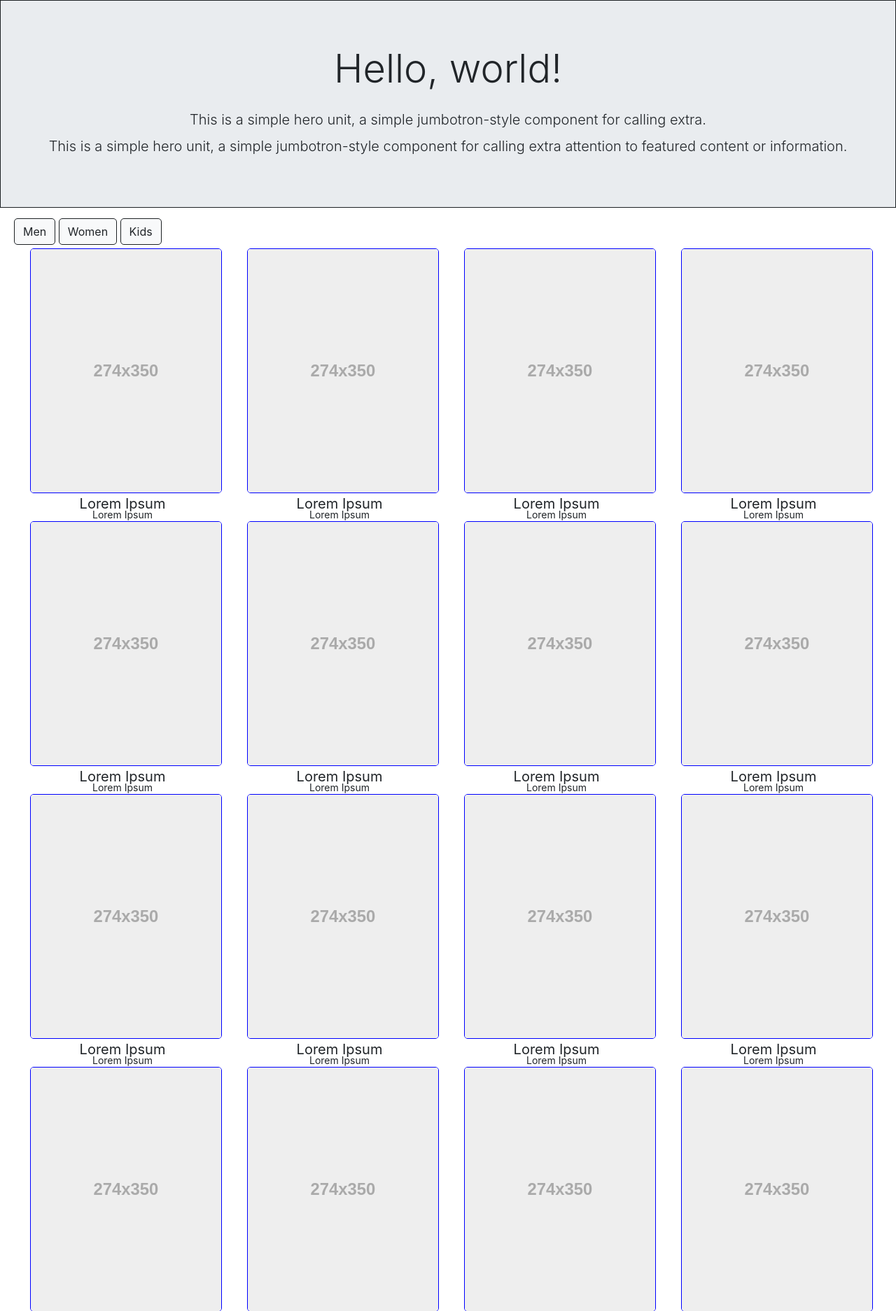
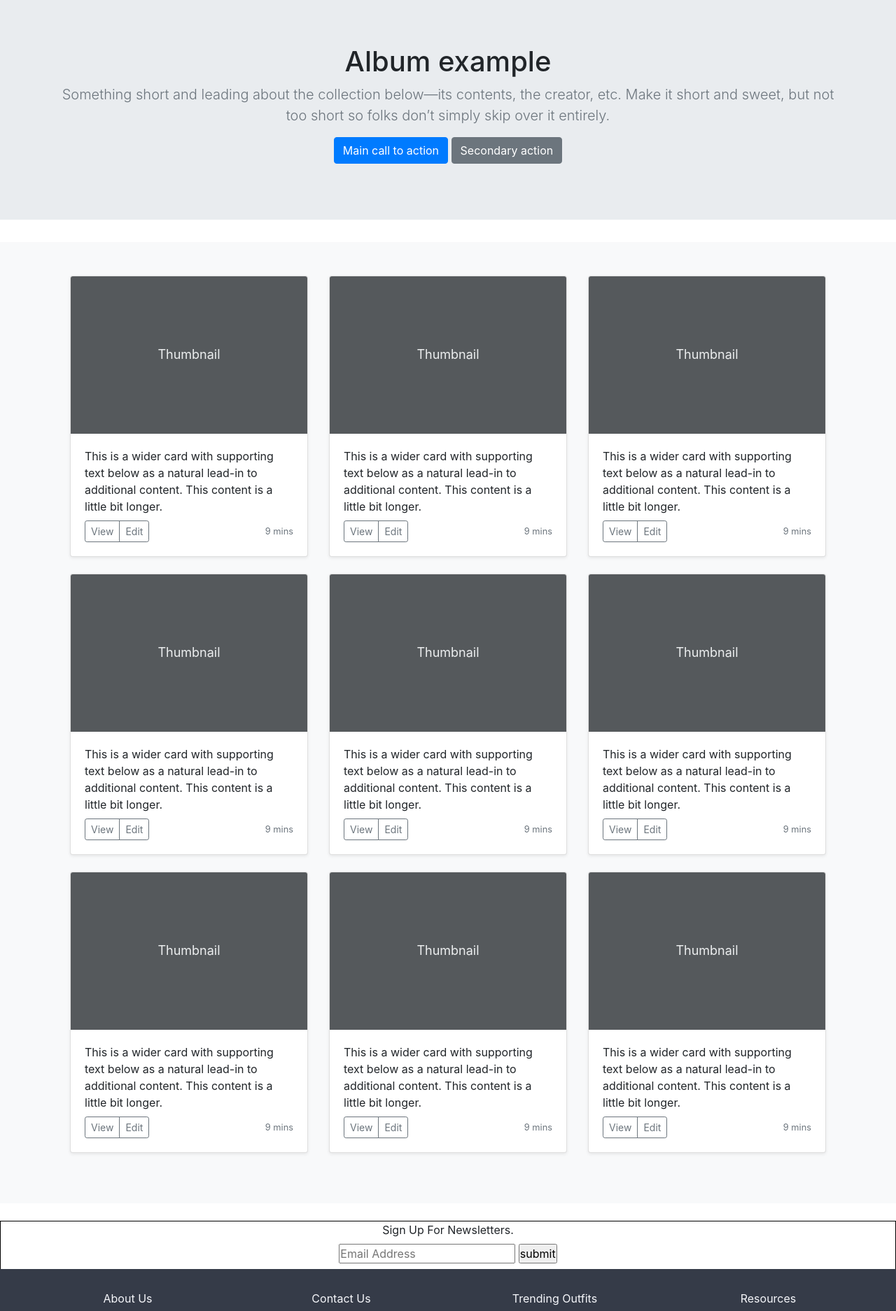
Before and after one commit to SedemQuame/Afroprints, a PHP site: page /html/index.php in a window 1280 px wide. Shown: the part 104-1978 px from the top of the page at 70% size. Run offline with PHP 8.4, Linux system fonts and the light colour scheme; some libraries are stand-ins or nearby versions.

Commit message:
changed the layout abit.

```diff
--- a/css/custom/general.css
+++ b/css/custom/general.css
@@ -13,6 +13,21 @@ nav{
     height: 4rem;
     width: 100%;
 }
+
+.bd-placeholder-img {
+    font-size: 1.125rem;
+    text-anchor: middle;
+    -webkit-user-select: none;
+    -moz-user-select: none;
+    -ms-user-select: none;
+    user-select: none;
+  }
+
+@media (min-width: 768px) {
+    .bd-placeholder-img-lg {
+      font-size: 3.5rem;
+    }
+  }
 
 .site-header {
     background-color: #353b48;
--- a/html/index.php
+++ b/html/index.php
@@ -3,8 +3,10 @@
 <head>
     <meta charset="UTF-8">
     <title>Title</title>
+
     <!--    StyleSheet links.-->
     <?php
+      include '../php/custom/included_pages/meta_data.php';
       include '../php/custom/sessions.php';
       include '../php/custom/included_pages/common_styles.php';
     ?>
@@ -15,14 +17,12 @@
         // Nav Bar.
         include '../php/custom/included_pages/nav.php';
     ?>
-
+<!--
     <div class="container-fluid jumbotron jumbotron-fluid banner-container">
-        <!--        This div will act as the banner.-->
-        <!-- <img class="banner-img" alt="" data-src="holder.js/1349x400"> -->
         <h1 class="display-4 text-center header">Hello, world!</h1>
         <p class="lead text-center sub-header">This is a simple hero unit, a simple jumbotron-style component for calling extra.</p>
         <p class="lead text-center sub-header">This is a simple hero unit, a simple jumbotron-style component for calling extra attention to featured content or information.</p>
-    </div>
+    </div> -->
 
     <?php
         // Featured products.
--- a/php/custom/included_pages/common_styles.php
+++ b/php/custom/included_pages/common_styles.php
@@ -1,3 +1,6 @@
 <link rel="stylesheet" href="../css/framework/bootstrap.css"/>
 <link rel="stylesheet" href="../css/custom/general.css">
 <link rel="stylesheet" href="../css/custom/footer.css">
+<link rel="canonical" href="https://getbootstrap.com/docs/4.3/examples/album/">
+<!-- Custom styles for this template -->
+<link href="album.css" rel="stylesheet">
--- a/php/custom/included_pages/featured_products.php
+++ b/php/custom/included_pages/featured_products.php
@@ -1,160 +1,167 @@
-<div class="sections">
-    <!--        This div will act as the content pane.-->
+<main role="main">
 
-    <div class="category">
-            <!--            This div will act as the section header that allows
-                            users to switch between sections.
-            -->
-            <a href="#" class="btn btn-light product-categories"> Men </a>
-            <a href="#" class="btn btn-light product-categories"> Women </a>
-            <a href="#" class="btn btn-light product-categories"> Kids </a>
+  <section class="jumbotron jumbotron-fluid text-center">
+    <div class="container">
+      <h1 class="jumbotron-heading">Album example</h1>
+      <p class="lead text-muted">Something short and leading about the collection below—its contents, the creator, etc. Make it short and sweet, but not too short so folks don’t simply skip over it entirely.</p>
+      <p>
+        <a href="#" class="btn btn-primary my-2">Main call to action</a>
+        <a href="#" class="btn btn-secondary my-2">Secondary action</a>
+      </p>
+    </div>
+  </section>
+
+  <div class="album py-5 bg-light">
+    <div class="container">
+
+      <div class="row">
+        <div class="col-md-4">
+          <div class="card mb-4 shadow-sm">
+            <svg class="bd-placeholder-img card-img-top" width="100%" height="225" xmlns="http://www.w3.org/2000/svg" preserveAspectRatio="xMidYMid slice" focusable="false" role="img" aria-label="Placeholder: Thumbnail"><title>Placeholder</title><rect width="100%" height="100%" fill="#55595c"/><text x="50%" y="50%" fill="#eceeef" dy=".3em">Thumbnail</text></svg>
+            <div class="card-body">
+              <p class="card-text">This is a wider card with supporting text below as a natural lead-in to additional content. This content is a little bit longer.</p>
+              <div class="d-flex justify-content-between align-items-center">
+                <div class="btn-group">
+                  <button type="button" class="btn btn-sm btn-outline-secondary">View</button>
+                  <button type="button" class="btn btn-sm btn-outline-secondary">Edit</button>
+                </div>
+                <small class="text-muted">9 mins</small>
+              </div>
+            </div>
+          </div>
         </div>
 
-    <div class="row">
-      <div class="col-12 col-sm-6 col-md-4 col-xl-3 product">
-          <img class="product-img" alt="" data-src="holder.js/274x350">
-          <p class="product-info caption"> Lorem Ipsum</p>
-          <p class="product-info price"> Lorem Ipsum</p>
+        <div class="col-md-4">
+          <div class="card mb-4 shadow-sm">
+            <svg class="bd-placeholder-img card-img-top" width="100%" height="225" xmlns="http://www.w3.org/2000/svg" preserveAspectRatio="xMidYMid slice" focusable="false" role="img" aria-label="Placeholder: Thumbnail"><title>Placeholder</title><rect width="100%" height="100%" fill="#55595c"/><text x="50%" y="50%" fill="#eceeef" dy=".3em">Thumbnail</text></svg>
+            <div class="card-body">
+              <p class="card-text">This is a wider card with supporting text below as a natural lead-in to additional content. This content is a little bit longer.</p>
+              <div class="d-flex justify-content-between align-items-center">
+                <div class="btn-group">
+                  <button type="button" class="btn btn-sm btn-outline-secondary">View</button>
+                  <button type="button" class="btn btn-sm btn-outline-secondary">Edit</button>
+                </div>
+                <small class="text-muted">9 mins</small>
+              </div>
+            </div>
+          </div>
         </div>
 
-      <div class="col-12 col-sm-6 col-md-4 col-xl-3 product">
-          <img class="product-img" alt="" data-src="holder.js/274x350">
-          <p class="product-info caption"> Lorem Ipsum</p>
-          <p class="product-info price"> Lorem Ipsum</p>
+        <div class="col-md-4">
+          <div class="card mb-4 shadow-sm">
+            <svg class="bd-placeholder-img card-img-top" width="100%" height="225" xmlns="http://www.w3.org/2000/svg" preserveAspectRatio="xMidYMid slice" focusable="false" role="img" aria-label="Placeholder: Thumbnail"><title>Placeholder</title><rect width="100%" height="100%" fill="#55595c"/><text x="50%" y="50%" fill="#eceeef" dy=".3em">Thumbnail</text></svg>
+            <div class="card-body">
+              <p class="card-text">This is a wider card with supporting text below as a natural lead-in to additional content. This content is a little bit longer.</p>
+              <div class="d-flex justify-content-between align-items-center">
+                <div class="btn-group">
+                  <button type="button" class="btn btn-sm btn-outline-secondary">View</button>
+                  <button type="button" class="btn btn-sm btn-outline-secondary">Edit</button>
+                </div>
+                <small class="text-muted">9 mins</small>
+              </div>
+            </div>
+          </div>
         </div>
 
-      <div class="col-12 col-sm-6 col-md-4 col-xl-3 product">
-        <img class="product-img" alt="" data-src="holder.js/274x350">
-        <p class="product-info caption"> Lorem Ipsum</p>
-        <p class="product-info price"> Lorem Ipsum</p>
+        <div class="col-md-4">
+          <div class="card mb-4 shadow-sm">
+            <svg class="bd-placeholder-img card-img-top" width="100%" height="225" xmlns="http://www.w3.org/2000/svg" preserveAspectRatio="xMidYMid slice" focusable="false" role="img" aria-label="Placeholder: Thumbnail"><title>Placeholder</title><rect width="100%" height="100%" fill="#55595c"/><text x="50%" y="50%" fill="#eceeef" dy=".3em">Thumbnail</text></svg>
+            <div class="card-body">
+              <p class="card-text">This is a wider card with supporting text below as a natural lead-in to additional content. This content is a little bit longer.</p>
+              <div class="d-flex justify-content-between align-items-center">
+                <div class="btn-group">
+                  <button type="button" class="btn btn-sm btn-outline-secondary">View</button>
+                  <button type="button" class="btn btn-sm btn-outline-secondary">Edit</button>
+                </div>
+                <small class="text-muted">9 mins</small>
+              </div>
+            </div>
+          </div>
         </div>
 
-      <div class="col-12 col-sm-6 col-md-4 col-xl-3 product">
-        <img class="product-img" alt="" data-src="holder.js/274x350">
-        <p class="product-info caption"> Lorem Ipsum</p>
-        <p class="product-info price"> Lorem Ipsum</p>
+        <div class="col-md-4">
+          <div class="card mb-4 shadow-sm">
+            <svg class="bd-placeholder-img card-img-top" width="100%" height="225" xmlns="http://www.w3.org/2000/svg" preserveAspectRatio="xMidYMid slice" focusable="false" role="img" aria-label="Placeholder: Thumbnail"><title>Placeholder</title><rect width="100%" height="100%" fill="#55595c"/><text x="50%" y="50%" fill="#eceeef" dy=".3em">Thumbnail</text></svg>
+            <div class="card-body">
+              <p class="card-text">This is a wider card with supporting text below as a natural lead-in to additional content. This content is a little bit longer.</p>
+              <div class="d-flex justify-content-between align-items-center">
+                <div class="btn-group">
+                  <button type="button" class="btn btn-sm btn-outline-secondary">View</button>
+                  <button type="button" class="btn btn-sm btn-outline-secondary">Edit</button>
+                </div>
+                <small class="text-muted">9 mins</small>
+              </div>
+            </div>
+          </div>
         </div>
 
-      <div class="col-12 col-sm-6 col-md-4 col-xl-3 product">
-          <img class="product-img" alt="" data-src="holder.js/274x350">
-          <p class="product-info caption"> Lorem Ipsum</p>
-          <p class="product-info price"> Lorem Ipsum</p>
+        <div class="col-md-4">
+          <div class="card mb-4 shadow-sm">
+            <svg class="bd-placeholder-img card-img-top" width="100%" height="225" xmlns="http://www.w3.org/2000/svg" preserveAspectRatio="xMidYMid slice" focusable="false" role="img" aria-label="Placeholder: Thumbnail"><title>Placeholder</title><rect width="100%" height="100%" fill="#55595c"/><text x="50%" y="50%" fill="#eceeef" dy=".3em">Thumbnail</text></svg>
+            <div class="card-body">
+              <p class="card-text">This is a wider card with supporting text below as a natural lead-in to additional content. This content is a little bit longer.</p>
+              <div class="d-flex justify-content-between align-items-center">
+                <div class="btn-group">
+                  <button type="button" class="btn btn-sm btn-outline-secondary">View</button>
+                  <button type="button" class="btn btn-sm btn-outline-secondary">Edit</button>
+                </div>
+                <small class="text-muted">9 mins</small>
+              </div>
+            </div>
+          </div>
         </div>
 
-      <div class="col-12 col-sm-6 col-md-4 col-xl-3 product">
-          <img class="product-img" alt="" data-src="holder.js/274x350">
-          <p class="product-info caption"> Lorem Ipsum</p>
-          <p class="product-info price"> Lorem Ipsum</p>
+        <div class="col-md-4">
+          <div class="card mb-4 shadow-sm">
+            <svg class="bd-placeholder-img card-img-top" width="100%" height="225" xmlns="http://www.w3.org/2000/svg" preserveAspectRatio="xMidYMid slice" focusable="false" role="img" aria-label="Placeholder: Thumbnail"><title>Placeholder</title><rect width="100%" height="100%" fill="#55595c"/><text x="50%" y="50%" fill="#eceeef" dy=".3em">Thumbnail</text></svg>
+            <div class="card-body">
+              <p class="card-text">This is a wider card with supporting text below as a natural lead-in to additional content. This content is a little bit longer.</p>
+              <div class="d-flex justify-content-between align-items-center">
+                <div class="btn-group">
+                  <button type="button" class="btn btn-sm btn-outline-secondary">View</button>
+                  <button type="button" class="btn btn-sm btn-outline-secondary">Edit</button>
+                </div>
+                <small class="text-muted">9 mins</small>
+              </div>
+            </div>
+          </div>
         </div>
 
-      <div class="col-12 col-sm-6 col-md-4 col-xl-3 product">
-        <img class="product-img" alt="" data-src="holder.js/274x350">
-        <p class="product-info caption"> Lorem Ipsum</p>
-        <p class="product-info price"> Lorem Ipsum</p>
+        <div class="col-md-4">
+          <div class="card mb-4 shadow-sm">
+            <svg class="bd-placeholder-img card-img-top" width="100%" height="225" xmlns="http://www.w3.org/2000/svg" preserveAspectRatio="xMidYMid slice" focusable="false" role="img" aria-label="Placeholder: Thumbnail"><title>Placeholder</title><rect width="100%" height="100%" fill="#55595c"/><text x="50%" y="50%" fill="#eceeef" dy=".3em">Thumbnail</text></svg>
+            <div class="card-body">
+              <p class="card-text">This is a wider card with supporting text below as a natural lead-in to additional content. This content is a little bit longer.</p>
+              <div class="d-flex justify-content-between align-items-center">
+                <div class="btn-group">
+                  <button type="button" class="btn btn-sm btn-outline-secondary">View</button>
+                  <button type="button" class="btn btn-sm btn-outline-secondary">Edit</button>
+                </div>
+                <small class="text-muted">9 mins</small>
+              </div>
+            </div>
+          </div>
         </div>
 
-      <div class="col-12 col-sm-6 col-md-4 col-xl-3 product">
-        <img class="product-img" alt="" data-src="holder.js/274x350">
-        <p class="product-info caption"> Lorem Ipsum</p>
-        <p class="product-info price"> Lorem Ipsum</p>
+        <div class="col-md-4">
+          <div class="card mb-4 shadow-sm">
+            <svg class="bd-placeholder-img card-img-top" width="100%" height="225" xmlns="http://www.w3.org/2000/svg" preserveAspectRatio="xMidYMid slice" focusable="false" role="img" aria-label="Placeholder: Thumbnail"><title>Placeholder</title><rect width="100%" height="100%" fill="#55595c"/><text x="50%" y="50%" fill="#eceeef" dy=".3em">Thumbnail</text></svg>
+            <div class="card-body">
+              <p class="card-text">This is a wider card with supporting text below as a natural lead-in to additional content. This content is a little bit longer.</p>
+              <div class="d-flex justify-content-between align-items-center">
+                <div class="btn-group">
+                  <button type="button" class="btn btn-sm btn-outline-secondary">View</button>
+                  <button type="button" class="btn btn-sm btn-outline-secondary">Edit</button>
+                </div>
+                <small class="text-muted">9 mins</small>
+              </div>
+            </div>
+          </div>
         </div>
 
-      <div class="col-12 col-sm-6 col-md-4 col-xl-3 product">
-          <img class="product-img" alt="" data-src="holder.js/274x350">
-          <p class="product-info caption"> Lorem Ipsum</p>
-          <p class="product-info price"> Lorem Ipsum</p>
+
+      </div>
+    </div>
   </div>
 
-      <div class="col-12 col-sm-6 col-md-4 col-xl-3 product">
-          <img class="product-img" alt="" data-src="holder.js/274x350">
-          <p class="product-info caption"> Lorem Ipsum</p>
-          <p class="product-info price"> Lorem Ipsum</p>
-      </div>
-
-      <div class="col-12 col-sm-6 col-md-4 col-xl-3 product">
-        <img class="product-img" alt="" data-src="holder.js/274x350">
-        <p class="product-info caption"> Lorem Ipsum</p>
-        <p class="product-info price"> Lorem Ipsum</p>
-      </div>
-
-      <div class="col-12 col-sm-6 col-md-4 col-xl-3 product">
-        <img class="product-img" alt="" data-src="holder.js/274x350">
-        <p class="product-info caption"> Lorem Ipsum</p>
-        <p class="product-info price"> Lorem Ipsum</p>
-      </div>
-
-      <div class="col-12 col-sm-6 col-md-4 col-xl-3 product">
-          <img class="product-img" alt="" data-src="holder.js/274x350">
-          <p class="product-info caption"> Lorem Ipsum</p>
-          <p class="product-info price"> Lorem Ipsum</p>
-      </div>
-
-      <div class="col-12 col-sm-6 col-md-4 col-xl-3 product">
-          <img class="product-img" alt="" data-src="holder.js/274x350">
-          <p class="product-info caption"> Lorem Ipsum</p>
-          <p class="product-info price"> Lorem Ipsum</p>
-      </div>
-
-      <div class="col-12 col-sm-6 col-md-4 col-xl-3 product">
-        <img class="product-img" alt="" data-src="holder.js/274x350">
-        <p class="product-info caption"> Lorem Ipsum</p>
-        <p class="product-info price"> Lorem Ipsum</p>
-      </div>
-
-      <div class="col-12 col-sm-6 col-md-4 col-xl-3 product">
-        <img class="product-img" alt="" data-src="holder.js/274x350">
-        <p class="product-info caption"> Lorem Ipsum</p>
-        <p class="product-info price"> Lorem Ipsum</p>
-      </div>
-
-      <div class="col-12 col-sm-6 col-md-4 col-xl-3 product">
-          <img class="product-img" alt="" data-src="holder.js/274x350">
-          <p class="product-info caption"> Lorem Ipsum</p>
-          <p class="product-info price"> Lorem Ipsum</p>
-      </div>
-
-      <div class="col-12 col-sm-6 col-md-4 col-xl-3 product">
-          <img class="product-img" alt="" data-src="holder.js/274x350">
-          <p class="product-info caption"> Lorem Ipsum</p>
-          <p class="product-info price"> Lorem Ipsum</p>
-      </div>
-
-      <div class="col-12 col-sm-6 col-md-4 col-xl-3 product">
-        <img class="product-img" alt="" data-src="holder.js/274x350">
-        <p class="product-info caption"> Lorem Ipsum</p>
-        <p class="product-info price"> Lorem Ipsum</p>
-      </div>
-
-      <div class="col-12 col-sm-6 col-md-4 col-xl-3 product">
-        <img class="product-img" alt="" data-src="holder.js/274x350">
-        <p class="product-info caption"> Lorem Ipsum</p>
-        <p class="product-info price"> Lorem Ipsum</p>
-      </div>
-
-      <div class="col-12 col-sm-6 col-md-4 col-xl-3 product">
-          <img class="product-img" alt="" data-src="holder.js/274x350">
-          <p class="product-info caption"> Lorem Ipsum</p>
-          <p class="product-info price"> Lorem Ipsum</p>
-      </div>
-
-      <div class="col-12 col-sm-6 col-md-4 col-xl-3 product">
-          <img class="product-img" alt="" data-src="holder.js/274x350">
-          <p class="product-info caption"> Lorem Ipsum</p>
-          <p class="product-info price"> Lorem Ipsum</p>
-      </div>
-
-      <div class="col-12 col-sm-6 col-md-4 col-xl-3 product">
-        <img class="product-img" alt="" data-src="holder.js/274x350">
-        <p class="product-info caption"> Lorem Ipsum</p>
-        <p class="product-info price"> Lorem Ipsum</p>
-      </div>
-
-      <div class="col-12 col-sm-6 col-md-4 col-xl-3 product">
-        <img class="product-img" alt="" data-src="holder.js/274x350">
-        <p class="product-info caption"> Lorem Ipsum</p>
-        <p class="product-info price"> Lorem Ipsum</p>
-      </div>
-            <!-- <div class="text-center"> pagination </div> -->
-    </div>
-
-</div>
+</main>
--- /dev/null
+++ b/php/custom/included_pages/meta_data.php
@@ -0,0 +1,5 @@
+<meta charset="utf-8">
+<meta name="viewport" content="width=device-width, initial-scale=1, shrink-to-fit=no">
+<meta name="description" content="">
+<meta name="author" content="Sedem Quame Amekpewu">
+<meta name="generator" content="Jekyll v3.8.5">
--- a/php/custom/included_pages/shopping_cart.php
+++ b/php/custom/included_pages/shopping_cart.php
@@ -1,4 +1,3 @@
 <?php
 
-
 ?>
```
Also changed, not shown: css/custom/album.css (added, +33 -0 lines), php/custom/included_pages/temp.php (added, +160 -0 lines). Lines whose indentation alone changed are shown as unchanged.
